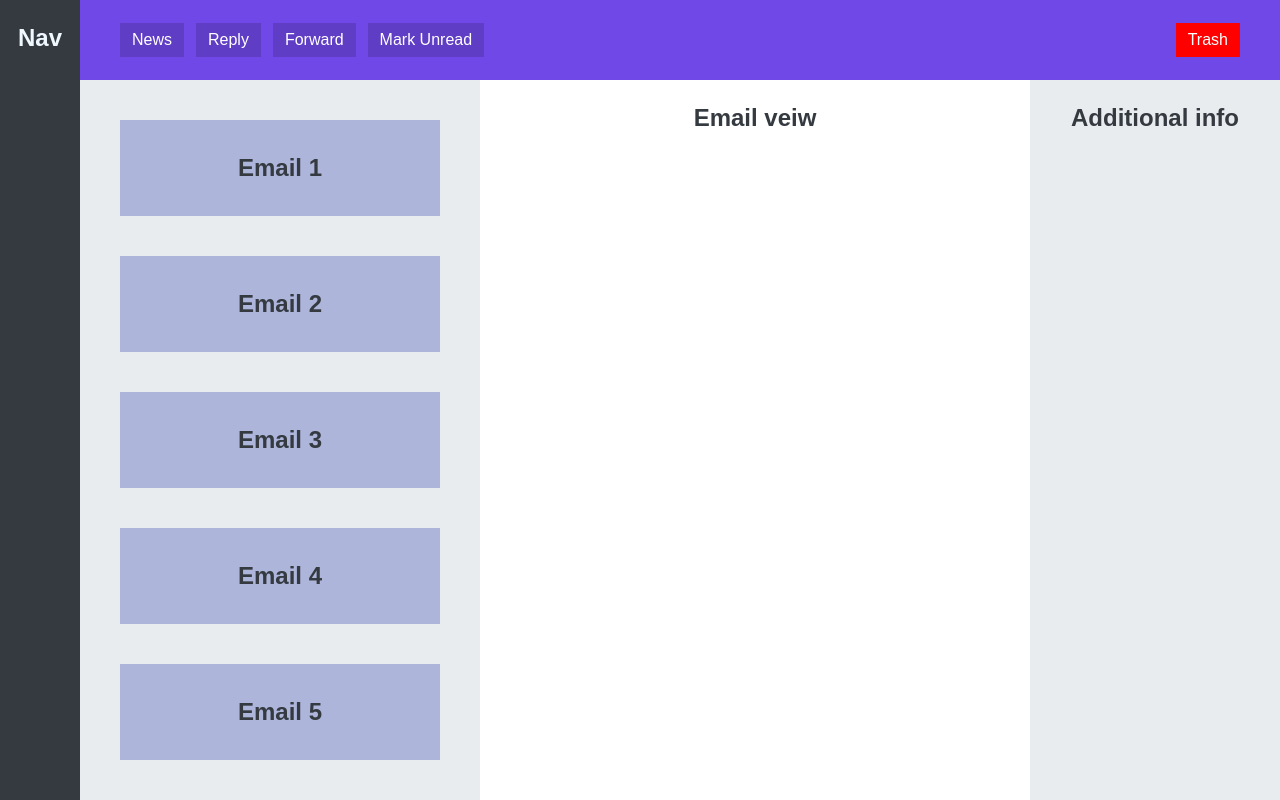
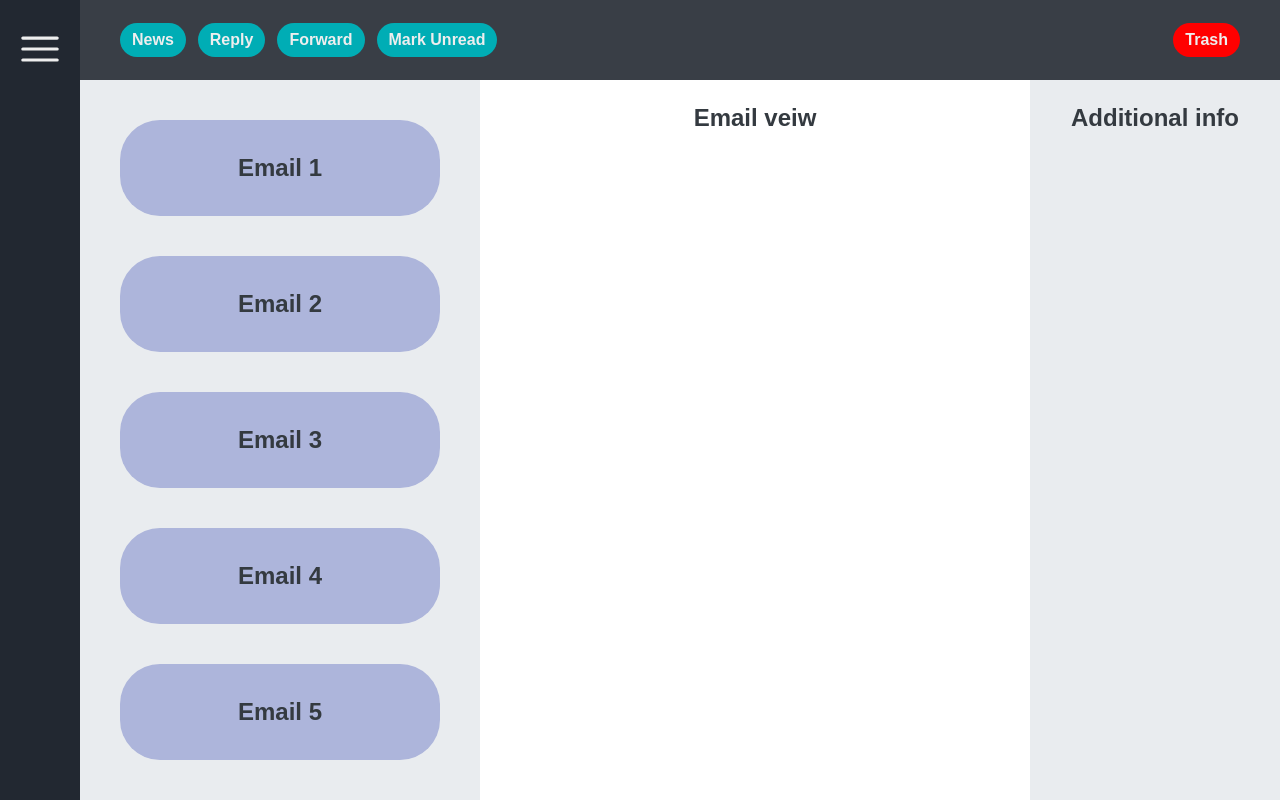
Before and after one commit to Shoaib529/Web-Application-page, a plain HTML site: page index.html in a window 1280 px wide. Drawn offline with Linux system fonts and the light colour scheme.

Commit message:
colors, nav-icon

```diff
--- a/index.html
+++ b/index.html
@@ -7,7 +7,22 @@
     <title>Web Application</title>
   </head>
   <body>
-    <nav>Nav</nav>
+    <nav>
+      <svg
+        xmlns="http://www.w3.org/2000/svg"
+        fill="none"
+        viewBox="0 0 24 24"
+        stroke-width="1.5"
+        stroke="currentColor"
+        class="nav-icon"
+      >
+        <path
+          stroke-linecap="round"
+          stroke-linejoin="round"
+          d="M3.75 6.75h16.5M3.75 12h16.5m-16.5 5.25h16.5"
+        />
+      </svg>
+    </nav>
     <menu>
       <button>News</button>
       <button>Reply</button>
--- a/style.css
+++ b/style.css
@@ -25,14 +25,17 @@ aside {
 }
 
 nav {
-  background-color: #343a40;
-  color: aliceblue;
+  background-color: #222831;
+  color: #eeeeee;
   grid-row: 1 / -1;
 }
-
+.nav-icon {
+  width: 50px;
+  cursor: pointer;
+}
 menu {
-  background-color: #7048e8;
-  color: white;
+  background-color: #393e46;
+  color: #eeeeee;
   grid-column: 2 / -1;
   display: flex;
   align-items: center;
@@ -43,16 +46,27 @@ menu {
 Button {
   display: inline-block;
   font-size: 16px;
-  background-color: #5f3dc4;
+  background-color: #00adb5;
   border: none;
   cursor: pointer;
-  color: #fff;
+  color: #eeeeee;
   padding: 8px 12px;
+  border-radius: 50px;
+  font-weight: bold;
+}
+button:hover {
+  background-color: #71c9ce;
 }
 
 button:last-child {
   background-color: red;
   margin-left: auto;
+  border-radius: 50px;
+  font-weight: bold;
+}
+button:last-child:hover {
+  background-color: #eeeeee;
+  color: red;
 }
 
 section {
@@ -74,6 +88,7 @@ section {
   display: flex;
   align-items: center;
   justify-content: center;
+  border-radius: 40px;
 }
 
 aside {
```
